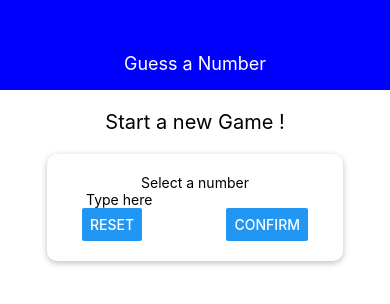
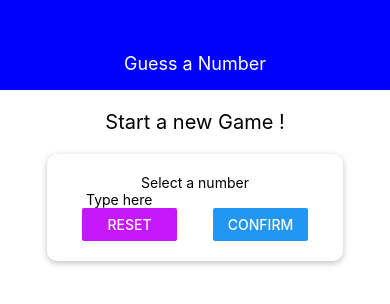
Before and after one commit to firasbelhiba/GuesserMobileGame, a React Native app: screen / in a window 390 px wide. Shown: the top 304 px of the page. Built offline with nearby package versions, Linux system fonts and the light colour scheme.

Commit message:
Button Styling + adding color theme file

```diff
--- a/components/Header.js
+++ b/components/Header.js
@@ -1,5 +1,7 @@
 import React from 'react';
 import { StyleSheet, Text, View } from 'react-native';
+import Colors from '../constants/colors'
+
 
 const Header = (props) => {
     return (
@@ -14,7 +16,7 @@
         width: '100%',
         height: 90,
         paddingTop: 36,
-        backgroundColor: 'blue',
+        backgroundColor: Colors.primary,
         alignItems: 'center',
         justifyContent: 'center'
     },
--- /dev/null
+++ b/constants/colors.js
@@ -0,0 +1,4 @@
+export default {
+    primary: "blue",
+    secondary: "#c717fc"
+}
--- a/screens/StartGameScreen.js
+++ b/screens/StartGameScreen.js
@@ -1,6 +1,7 @@
 import React from 'react'
 import { StyleSheet, Text, View, TextInput, Button } from 'react-native';
 import Card from '../components/Card';
+import Colors from '../constants/colors'
 
 
 const StartGameScreen = (props) => {
@@ -13,8 +14,12 @@
                 <Text>Select a number</Text>
                 <TextInput placeholder="Type here" />
                 <View style={styles.buttonContainer}>
-                    <Button title="Reset" onPress={() => { }} />
-                    <Button title="Confirm" onPress={() => { }} />
+                    <View style={styles.button}>
+                        <Button title="Reset" onPress={() => { }} color={Colors.secondary} />
+                    </View>
+                    <View style={styles.button}>
+                        <Button title="Confirm" onPress={() => { }} />
+                    </View>
                 </View>
             </Card>
         </View>
@@ -42,6 +47,9 @@
     title: {
         fontSize: 20,
         marginVertical: 10
+    },
+    button: {
+        width: 95
     }
 });
 
```
